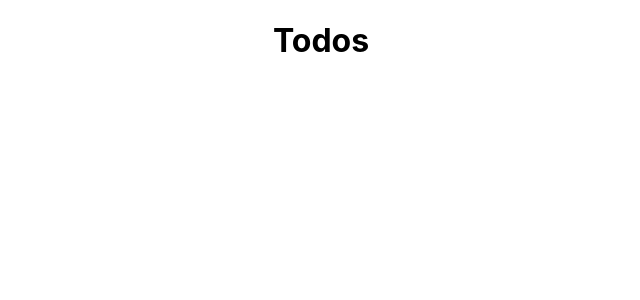
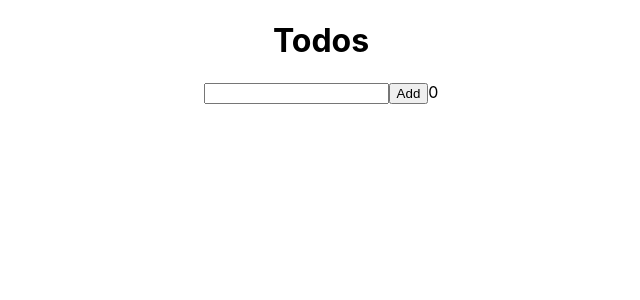
Before and after one commit to ankitsng0007/AnkitRepo, a React (Create React App) app in the folder RCT-211/Day-11/performance_optimization/: page / in a window 1280 px wide. Shown: the top 300 px of the page, without its empty margins (319-959 px from the left). Built offline with nearby package versions, Linux system fonts and the light colour scheme.

Commit message:
File added

```diff
--- a/RCT-211/Day-11/performance_optimization/src/Components/Todos.jsx
+++ b/RCT-211/Day-11/performance_optimization/src/Components/Todos.jsx
@@ -1,9 +1,24 @@
-import React from 'react';
+import React, { useState } from 'react';
+import TodoItems from './TodoItems';
 
+
+const initialState = [
+  {id:1, title:"Learn React", status:false },
+  {id:1, title:"Learn Java", status:false },
+  {id:1, title:"Learn Python", status:false },
+]
 const Todos = () => {
+  const [todo,setTodo] = useState(initialState);
+
   return (
     <div>
       <h1>Todos</h1>
+      <input />
+      <button>Add</button>
+      {Todos.length && Todos.map(item =>{
+        return (<TodoItems key={item.id} {...item}/>)
+      })}
+
     </div>
   );
 }
```
